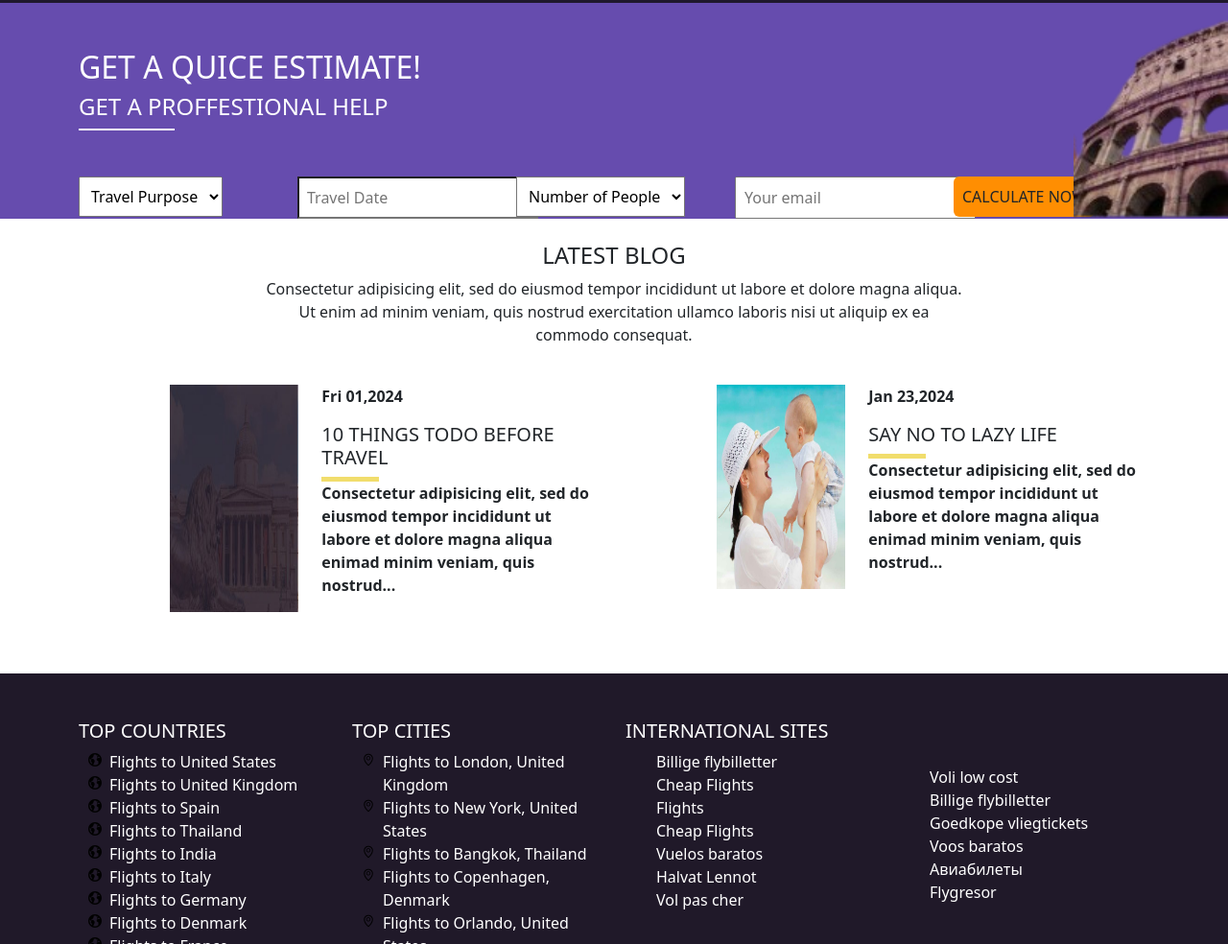
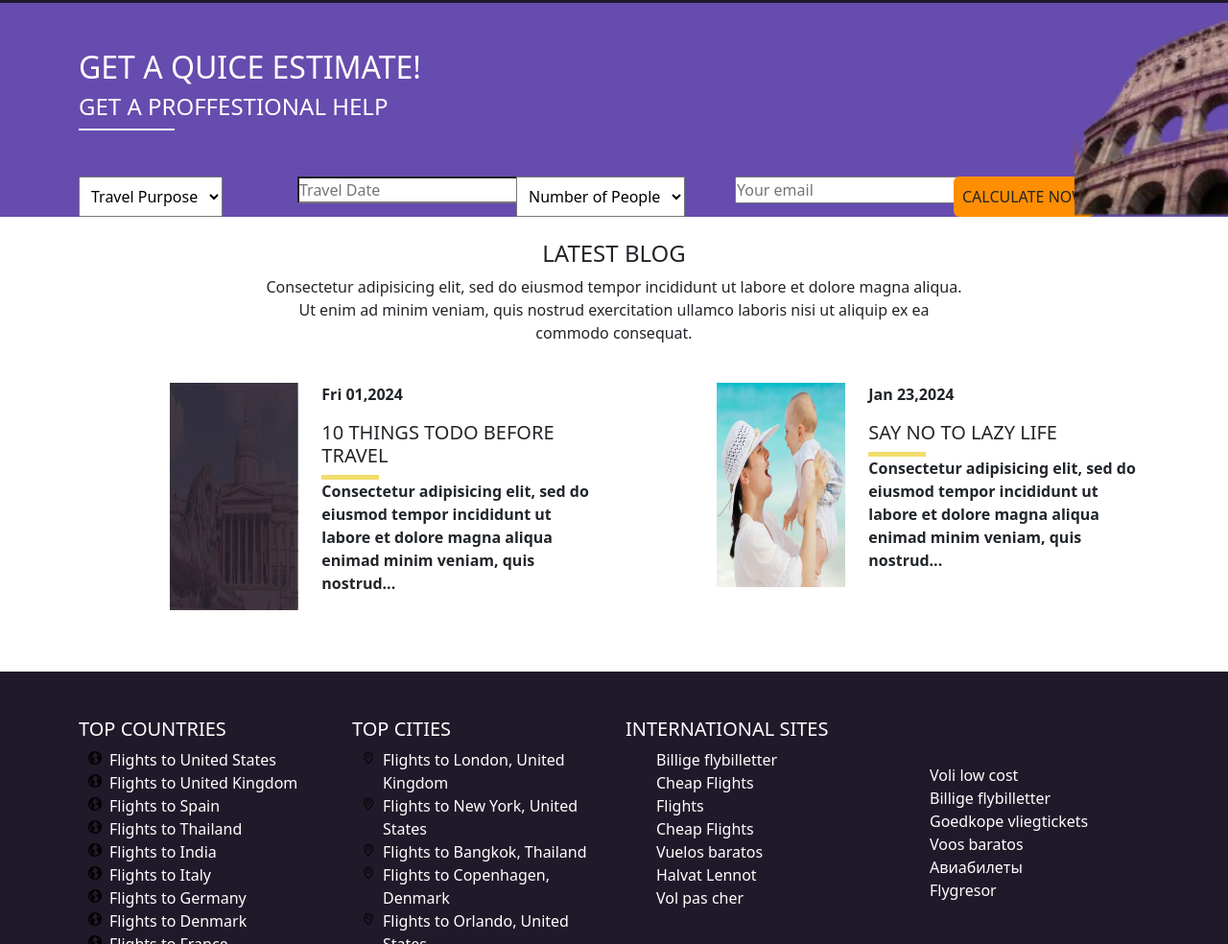
Before and after one commit to AmanKumar0104/Momondo, a plain HTML site: page index.html in a window 1280 px wide. Shown: the part 2224-3208 px from the top of the page at 96% size. Drawn offline with nearby package versions, Linux system fonts and the light colour scheme.

Commit message:
5th commit

```diff
--- a/index.html
+++ b/index.html
@@ -422,7 +422,7 @@
             </select>
           </div>
           <div class="col2">
-            <input type="text" placeholder="Travel Date" onfocus="(this.type='date')" class="date p-2  bg-white">
+            <input type="text" placeholder="Travel Date" onfocus="(this.type='date')" class="date  bg-white">
           </div>
           <div class="col1">
             <select name="form-control" id="select" class="select2 p-2  bg-white">
@@ -440,7 +440,7 @@
             </select>
           </div>
           <div class="col2">
-            <input type="email" placeholder="Your email" onfocus="(this.type='email')" class="email p-2 ">
+            <input type="email" placeholder="Your email" onfocus="(this.type='email')" class="email ">
           </div>
           <div class="col">
             <button type="button" class="btn p-2 " id="btn">CALCULATE NOW</button>
```
